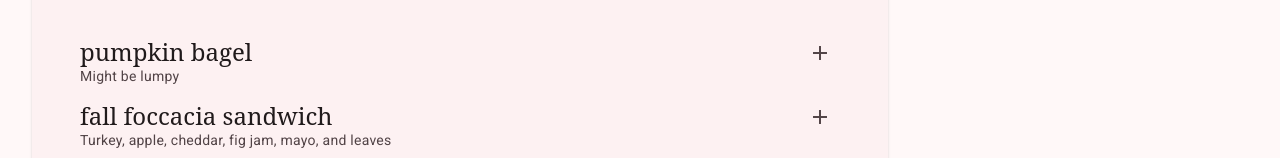
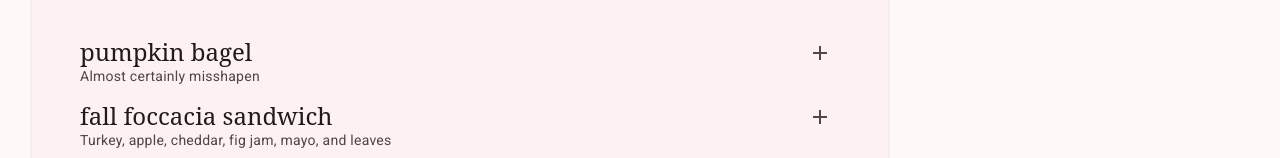
Before and after one commit to danzou56/home-cafe-circle, an Angular app: page / in a window 1280 px wide. Shown: the part 501-659 px from the top of the page. Built offline with nearby package versions, Linux system fonts and the light colour scheme; a web font is replaced by a local one.

Commit message:
Update bagel description

```diff
--- a/src/app/menu/menu.ts
+++ b/src/app/menu/menu.ts
@@ -29,7 +29,7 @@ const menu: MenuItem[] = [
   {
     name: 'pumpkin bagel',
     tipe: FoodType.Food,
-    description: 'Might be lumpy',
+    description: 'Almost certainly misshapen',
     radios: [],
   },
   {
```
